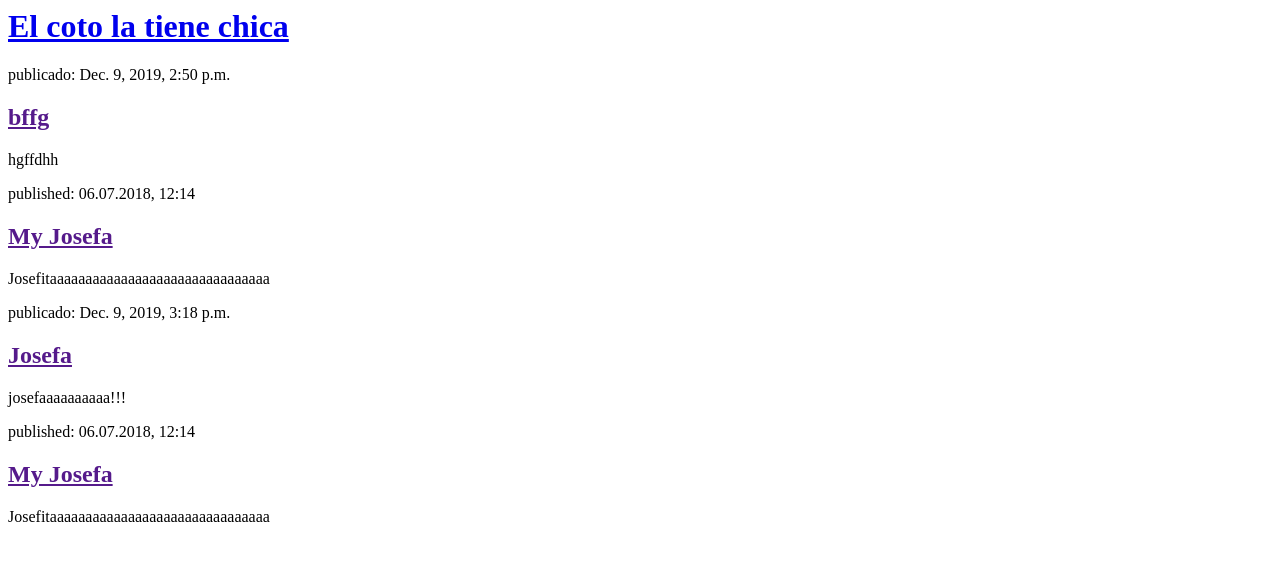
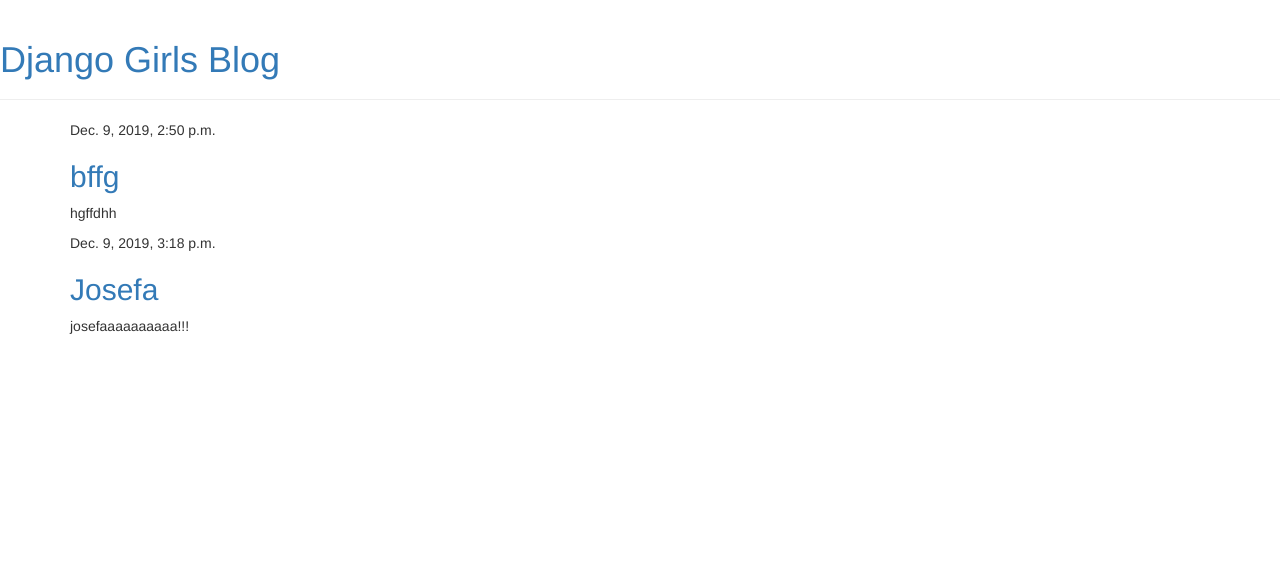
Before and after one commit to nikitaccm/my-first-blog, a Django app: page / in a window 1280 px wide. Shown: the top 561 px of the page. Run offline with Django 3.2, Linux system fonts and the light colour scheme; data comes from the database, SQL or seed files in the repository; both versions use the stored data as it was after the commit; some libraries are stand-ins or nearby versions.

Commit message:
ad views to create/edit blog

```diff
--- /dev/null
+++ b/blog/templates/blog/base.html
@@ -0,0 +1,26 @@
+{% load static %}
+<html>
+    <head>
+        <title>Django Girls blog</title>
+        <link rel="stylesheet" href="//maxcdn.bootstrapcdn.com/bootstrap/3.2.0/css/bootstrap.min.css">
+        <link rel="stylesheet" href="//maxcdn.bootstrapcdn.com/bootstrap/3.2.0/css/bootstrap-theme.min.css">
+        <link href='//fonts.googleapis.com/css?family=Lobster&subset=latin,latin-ext' rel='stylesheet' type='text/css'>
+        <link rel="stylesheet" href="{% static 'css/blog.css' %}">
+    </head>
+    <body>
+        <div class="page-header">
+                {% if user.is_authenticated %}
+                  <a href="{% url 'post_new' %}" class="top-menu"><span class="glyphicon glyphicon-plus"></span></a>
+                {% endif %}
+            <h1><a href="/">Django Girls Blog</a></h1>
+        </div>
+        <div class="content container">
+            <div class="row">
+                <div class="col-md-8">
+                    {% block content %}
+                    {% endblock %}
+                </div>
+            </div>
+        </div>
+    </body>
+</html>
--- a/blog/templates/blog/post_list.html
+++ b/blog/templates/blog/post_list.html
@@ -1,21 +1,13 @@
-<html>
-    <head>
-        <title>Django </title>
-    </head>
-    <body>
-        <div>
-            <h1><a href="/">El coto la tiene chica</a></h1>
-        </div>
+{% extends 'blog/base.html' %}
+
+{% block content %}
     {% for post in posts %}
-        <div>
-            <p> publicado: {{ post.published_date }}</p>
-            <h2><a href="">{{ post.title }}</a></h2>
+        <div class="post">
+            <div class="date">
+                {{ post.published_date }}
+            </div>
+            <h2><a href="{% url 'post_detail' pk=post.pk %}">{{ post.title }}</a></h2>
             <p>{{ post.text|linebreaksbr }}</p>
-            <p>published: 06.07.2018, 12:14</p>
-            <h2><a href="">My Josefa</a></h2>
-            <p>Josefitaaaaaaaaaaaaaaaaaaaaaaaaaaaaaaa</p>
         </div>
     {% endfor %}
-
-    </body>
-</html>
+{% endblock %}
--- a/blog/urls.py
+++ b/blog/urls.py
@@ -1,5 +1,9 @@
 from django.urls import path
 from . import views
 
-
-urlpatterns = [path('', views.post_list, name='post_list'),]
+urlpatterns = [
+    path('', views.post_list, name='post_list'),
+    path('post/<int:pk>/', views.post_detail, name='post_detail'),
+    path('post/new/', views.post_new, name='post_new'),
+    path('post/<int:pk>/edit/', views.post_edit, name='post_edit'),
+]
--- a/blog/views.py
+++ b/blog/views.py
@@ -1,9 +1,43 @@
-from django.shortcuts import render
+from django.shortcuts import render, get_object_or_404
 from django.utils import timezone
 from .models import Post
+from .forms import PostForm
+from django.shortcuts import redirect
 
 
 # Create your views here.
 def post_list(request):
     posts = Post.objects.filter(published_date__lte=timezone.now()).order_by('published_date')
     return render(request, 'blog/post_list.html', {'posts': posts})
+
+
+def post_detail(request, pk):
+    post = get_object_or_404(Post, pk=pk)
+    return render(request, 'blog/post_detail.html', {'post': post})
+
+def post_new(request):
+    if request.method == "POST":
+        form = PostForm(request.POST)
+        if form.is_valid():
+            post = form.save(commit=False)
+            post.author = request.user
+            post.published_date = timezone.now()
+            post.save()
+            return redirect('post_detail', pk=post.pk)
+    else:
+        form = PostForm()
+    return render(request, 'blog/post_edit.html', {'form': form})
+
+def post_edit(request, pk):
+    post = get_object_or_404(Post, pk=pk)
+    if request.method == "POST":
+        form = PostForm(request.POST, instance=post)
+        if form.is_valid():
+            post = form.save(commit=False)
+            post.author = request.user
+            post.published_date = timezone.now()
+            post.save()
+            return redirect('post_detail', pk=post.pk)
+    else:
+        form = PostForm(instance=post)
+    return render(request, 'blog/post_edit.html', {'form': form})
```
Also changed, not shown: blog/forms.py (added, +9 -0 lines), blog/templates/blog/post_detail.html (added, +16 -0 lines), blog/templates/blog/post_edit.html (added, +9 -0 lines), db.sqlite3.
